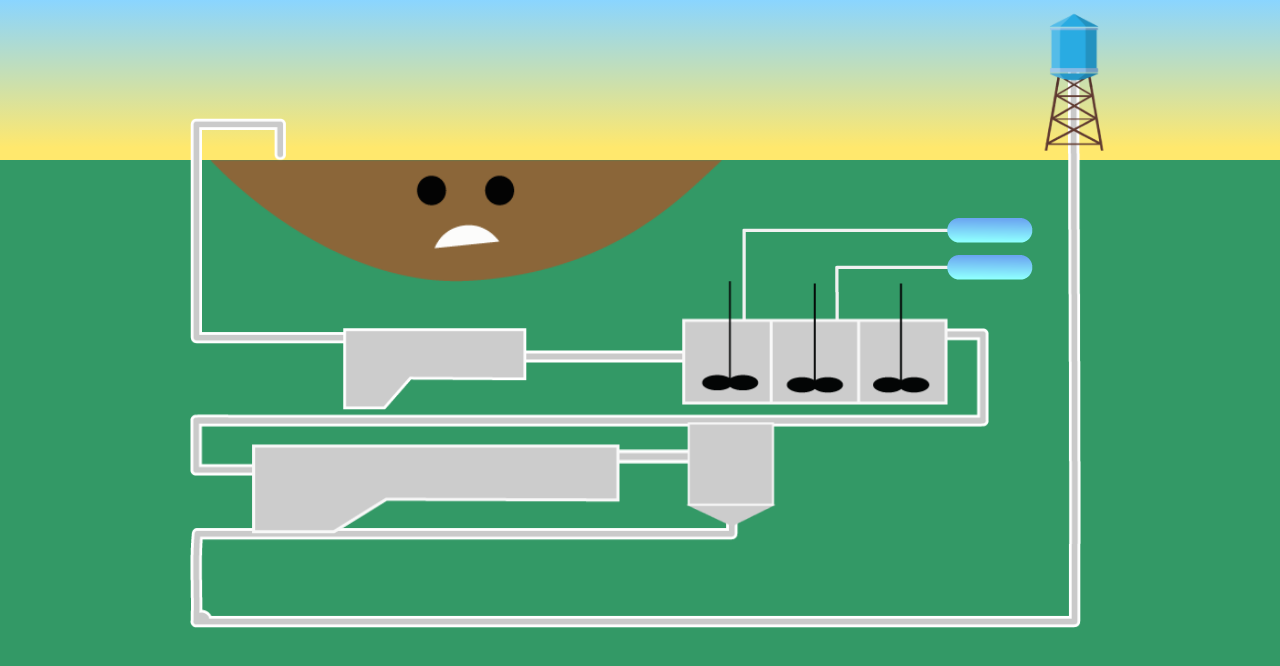
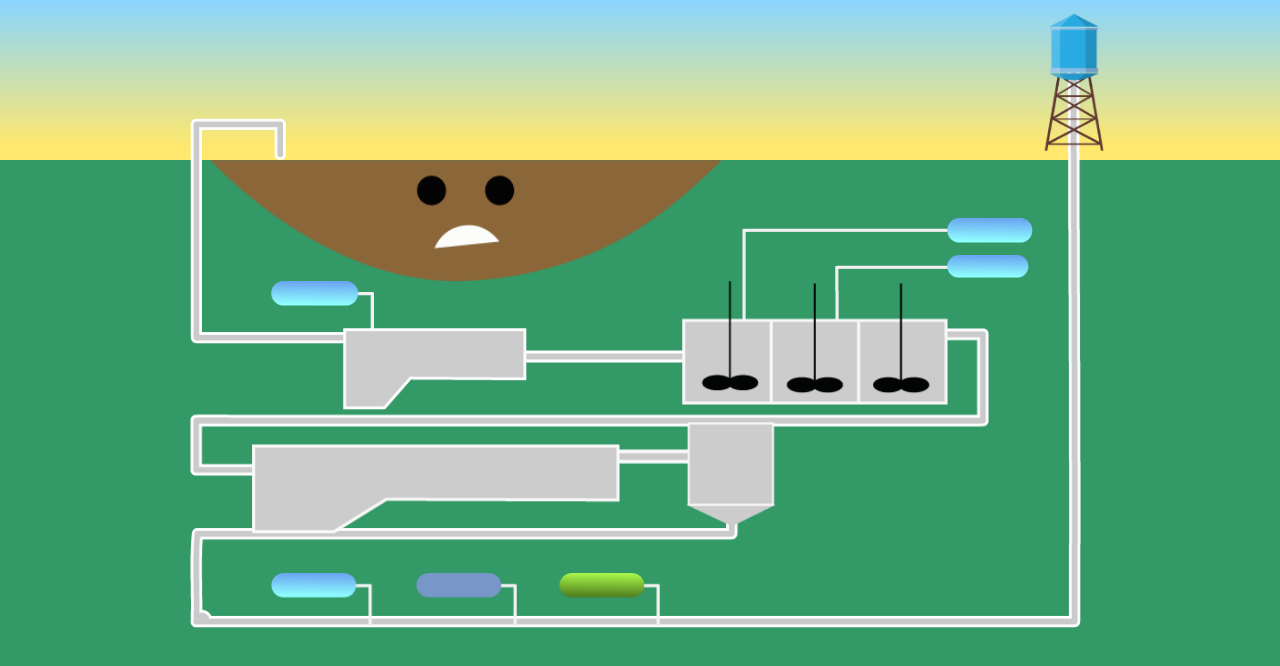
Before and after one commit to IgorTargino/WTP, a React (Create React App) app: page / in a window 1280 px wide. Shown: the top 666 px of the page. Built offline with nearby package versions, Linux system fonts and the light colour scheme.

Commit message:
+1 balao e organizando o codigo

```diff
--- a/public/index.html
+++ b/public/index.html
@@ -2,42 +2,17 @@
 <html lang="en">
   <head>
     <meta charset="utf-8" />
-    <link rel="icon" href="%PUBLIC_URL%/favicon.ico" />
+    <link rel="icon" href="./drop_icon-icons.com_54400.svg" />
     <meta name="viewport" content="width=device-width, initial-scale=1" />
-    <meta name="theme-color" content="#000000" />
     <meta
       name="description"
       content="Web site created using create-react-app"
     />
-    <link rel="apple-touch-icon" href="%PUBLIC_URL%/logo192.png" />
-    <!--
-      manifest.json provides metadata used when your web app is installed on a
-      user's mobile device or desktop. See https://developers.google.com/web/fundamentals/web-app-manifest/
-    -->
     <link rel="manifest" href="%PUBLIC_URL%/manifest.json" />
-    <!--
-      Notice the use of %PUBLIC_URL% in the tags above.
-      It will be replaced with the URL of the `public` folder during the build.
-      Only files inside the `public` folder can be referenced from the HTML.
 
-      Unlike "/favicon.ico" or "favicon.ico", "%PUBLIC_URL%/favicon.ico" will
-      work correctly both with client-side routing and a non-root public URL.
-      Learn how to configure a non-root public URL by running `npm run build`.
-    -->
-    <title>React App</title>
+    <title>s-Eta</title>
   </head>
   <body>
-    <noscript>You need to enable JavaScript to run this app.</noscript>
     <div id="root"></div>
-    <!--
-      This HTML file is a template.
-      If you open it directly in the browser, you will see an empty page.
-
-      You can add webfonts, meta tags, or analytics to this file.
-      The build step will place the bundled scripts into the <body> tag.
-
-      To begin the development, run `npm start` or `yarn start`.
-      To create a production bundle, use `npm run build` or `yarn build`.
-    -->
   </body>
 </html>
--- /dev/null
+++ b/src/components/acaoclick/index.js
@@ -0,0 +1,18 @@
+import React from 'react';
+
+import { Link } from 'react-router-dom';
+
+function AcaoClick({dadoInicial, className, src, etapa}) {
+    return(
+        <>
+        {console.log(src)}
+            {dadoInicial === "1" ?
+                <div className={className} ><Link  to={`/${etapa}`}><img src={src} alt=""/></Link></div>
+                :
+                <div className={className} ><img src={src} alt=""/></div>
+            }
+        </>
+    );
+};
+
+export default AcaoClick;
--- /dev/null
+++ b/src/import/imgInicial.js
@@ -0,0 +1,35 @@
+import lagoa from '../assets/1-Lagoa.png'
+import filtroInicial from '../assets/4-baciaa.png'
+import tanqueReacaoInicial from '../assets/2-baciaa.png'
+import bacia1Inicial from '../assets/bacia1.png'
+import bacia2Inicial from '../assets/3-baciaa.png'
+import balao from '../assets/balão-5.png'
+import balao1 from '../assets/balão 1.png'
+import balao2 from'../assets/balao2.png'
+import caixaAgua from '../assets/6-tanque.png'
+import cano1Inicial from '../assets/1-tub v.png'
+import cano2Inicial from '../assets/2-tub v.png'
+import cano3Inicial from '../assets/3-tub v.png'
+import cano5Inicial from '../assets/5-tub v.png'
+import tub2 from '../assets/tub-balao-2.png'
+import tub3 from '../assets/tub-balao-3.png'
+import back from '../assets/back.png'
+
+export {
+    lagoa,
+    filtroInicial,
+    tanqueReacaoInicial,
+    bacia1Inicial,
+    bacia2Inicial,
+    balao,
+    caixaAgua,
+    cano1Inicial,
+    cano2Inicial,
+    cano3Inicial,
+    cano5Inicial,
+    tub2,
+    tub3,
+    balao1,
+    balao2,
+    back
+};
--- a/src/pages/Etapa01/index.js
+++ b/src/pages/Etapa01/index.js
@@ -3,15 +3,14 @@ import { Link } from 'react-router-dom'
 
 import dadoInicial from '../../data/dados-iniciais.json'
 
-import back from '../../assets/back.png'
-import lagoa from '../../assets/1-Lagoa.png'
-import bacia1 from '../../assets/bacia1.png'
-import cano1 from '../../assets/1-tub v.png'
+import {
+    lagoa,
+    back,
+    bacia1Inicial,
+    cano1Inicial,
+} from '../../import/imgInicial'
 
-
-
-import './index.css';
-
+import './etapa01.css';
 
 function Etapa01() {
 
@@ -49,8 +48,8 @@ function Etapa01() {
             <div className="container">
                 <div className="game-container">
                     <img className="lagoa" src={lagoa} alt="" />
-                    <img className="bacia1" src={bacia1} alt="" />
-                    <img className="cano1" src={cano1} alt=""/>
+                    <img className="bacia1" src={bacia1Inicial} alt="" />
+                    <img className="cano1" src={cano1Inicial} alt=""/>
                     <div className="perguntas">
                         <div className="container-button grid">
                             <p className="myButton" onClick={errado}>NaOCl</p>
--- a/src/pages/Home/index.css
+++ b/src/pages/Home/home.css
@@ -32,7 +32,7 @@
     top: 32%;
     left: 21%;
     width: 18%;
-    z-index: 2;
+    z-index: 4;
 }
 .tanqueReacao{
     position: absolute;
@@ -65,7 +65,7 @@
     /* top: 85%;*/
     left: 14%;
     width: 38%;
-    z-index: 1;
+    z-index: 2;
 }
 .balao img {
     width: 100%;
@@ -113,11 +113,21 @@
     width: 87%;
     z-index: 0;
 }
-
+.balao1{
+    position: absolute;
+    top: 23%;
+    left: 14%;
+    width: 10%;
+    z-index: 3;
+}
+.balao1 img{
+    width: 100%;
+}
 .balao2{
     position: absolute;
     left: 80%;
     top: 11%;
+    width: 8%;
     z-index: 2;
 
 }
@@ -126,14 +136,18 @@
     position: absolute;
     left: 80%;
     top: 18%;
+    width: 8%;
     z-index: 2;
 
 }
-
+.balao3 img{
+    width: 100%;
+}
 .tub2{
     position: absolute;
     top: 13%;
     left: 60%;
+    width: 21%;
     z-index: 1;
 }
 
@@ -141,5 +155,6 @@
     position: absolute;
     top: 20%;
     left: 69%;
+    width: 13%;
     z-index: 1;
 }
--- a/src/pages/Home/index.js
+++ b/src/pages/Home/index.js
@@ -3,26 +3,28 @@ import { Link } from 'react-router-dom'
 
 import dadoInicial from '../../data/dados-iniciais.json'
 
-import lagoa from '../../assets/1-Lagoa.png'
-import filtro from '../../assets/4-baciaa.png'
-import tanqueReacao from '../../assets/2-baciaa.png'
-import bacia1 from '../../assets/bacia1.png'
-import bacia2 from '../../assets/3-baciaa.png'
-import balao from '../../assets/balão-5.png'
-import caixaAgua from '../../assets/6-tanque.png'
-import cano1 from '../../assets/1-tub v.png'
-import cano2 from '../../assets/2-tub v.png'
-import cano3 from '../../assets/3-tub v.png'
-import cano5 from '../../assets/5-tub v.png'
-import tub2 from '../../assets/tub-balao-2.png'
-import tub3 from '../../assets/tub-balao-3.png'
-import balao2 from'../../assets/balao2.png'
+import AcaoClick from '../../components/acaoclick'
 
+import {
+    lagoa,
+    filtroInicial,
+    tanqueReacaoInicial,
+    bacia1Inicial,
+    bacia2Inicial,
+    balao,
+    caixaAgua,
+    cano1Inicial,
+    cano2Inicial,
+    cano3Inicial,
+    cano5Inicial,
+    tub2,
+    tub3,
+    balao1,
+    balao2
+} from '../../import/imgInicial.js'
 
+import './home.css';
 
-
-import './index.css';
-import { unstable_batchedUpdates } from 'react-dom';
 
 function Home() {
 
@@ -33,38 +35,53 @@ function Home() {
             <div className="ceu"></div>
             <div className="container">
                 <div className="game-container">
+
+                    {console.log(["Link"],balao1)}
+
+                    <AcaoClick
+                        dadoInicial={dadoInicial.etapa01}
+                        className={"balao1"}
+                        src={balao1}
+                        etapa={"01"}
+                    />
+
+                    <AcaoClick
+                        dadoInicial={dadoInicial.etapa02}
+                        className={"balao2"}
+                        src={balao2}
+                        etapa={"02"}
+                    />
+                    <AcaoClick
+                        dadoInicial={dadoInicial.etapa03}
+                        className={"balao3"}
+                        src={balao2}
+                        etapa={"03"}
+                    />
+                    <AcaoClick
+                        dadoInicial={dadoInicial.etapa4}
+                        className={"filtro"}
+                        src={filtroInicial}
+                        etapa={"04"}
+                    />
+                    <AcaoClick
+                        dadoInicial={dadoInicial.etapa05}
+                        className={"balao"}
+                        src={balao}
+                        etapa={"05"}
+                    />
+
                     <img className="lagoa" src={lagoa} alt="lagoa"/>
-
-                    {dadoInicial.etapa01 === "1" ?
-                        <Link  to="/01"><img className="bacia1" src={bacia1} alt="Bacia"/></Link>
-                        :
-                        <img className="bacia1" src={bacia1} alt="lagoa"/>
-                    }
-                    {dadoInicial.etapa02 === "1" ?
-                        <Link to="/02"><img className="balao2" src={balao2} alt="Balao 2"/></Link>
-                        :
-                        <img className="balao2" src={balao2} alt="Balao 2"/>
-                    }
-                    {dadoInicial.etapa03 === "1"  ?
-                        <div className="balao3" ><Link to="/03"><img src={balao2} alt="balao3"/></Link></div>
-                        :
-                        <div className="balao3" ><img src={balao2} alt="balao3"/></div>
-                    }
-                    {dadoInicial.etapa04 === "1"  ?
-                        <div className="filtro" ><Link to="/04"><img src={filtro} alt="filtro"/></Link></div>
-                        :
-                        <div className="filtro" ><img src={filtro} alt="filtro"/></div>
-                    }
+                    <img className="caixaAgua" src={caixaAgua} alt=""/>
                     <img className="tub2" src={tub2} alt="Tubo do balao 2"/>
                     <img className="tub3" src={tub3} alt="Tubo do balao 3"/>
-                    <img className="tanqueReacao" src={tanqueReacao} alt="tanque de reação"/>
-                    <img className="bacia2" src={bacia2} alt=""/>
-                    <img className="caixaAgua" src={caixaAgua} alt=""/>
-                    <img className="cano1" src={cano1} alt=""/>
-                    <img className="cano2" src={cano2} alt=""/>
-                    <img className="cano3" src={cano3} alt=""/>
-                    <img className="cano4" src={cano2} alt=""/>
-                    <img className="cano5" src={cano5} alt=""/>
+                    <img className="bacia1" src={bacia1Inicial} alt="bacia"/>
+                    <img className="bacia2" src={bacia2Inicial} alt="bacia2"/>
+                    <img className="tanqueReacao" src={tanqueReacaoInicial} alt="tanque de reação"/>
+                    <img className="cano1" src={cano1Inicial} alt=""/>
+                    <img className="cano2" src={cano2Inicial} alt=""/>
+                    <img className="cano3" src={cano3Inicial} alt=""/>
+                    <img className="cano4" src={cano2Inicial} alt=""/>
+                    <img className="cano5" src={cano5Inicial} alt=""/>
                 </div>
             </div>
         </>
```
Also changed, not shown: public/drop_icon-icons.com_54400.svg (added), src/import/imgFinal.js (added), src/pages/Etapa01/etapa01.css (renamed from src/pages/Etapa01/index.css), 1 other file (tests, documents, lock files or other folders).
